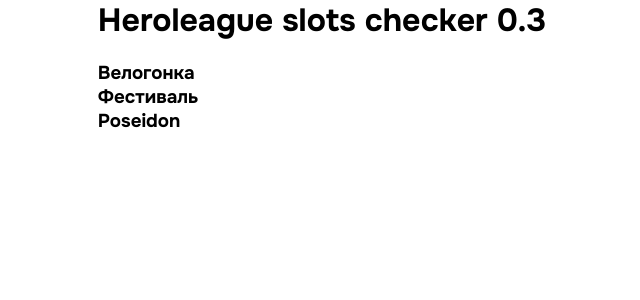
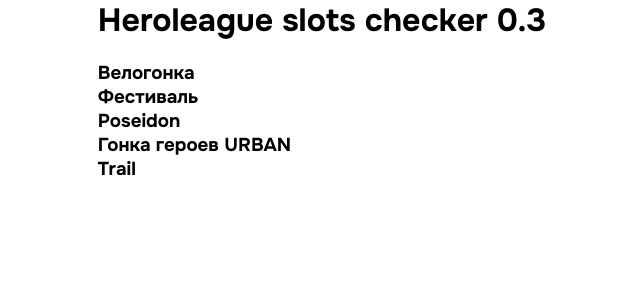
Before and after one commit to solovevevgeny/strada-checker, a React (Create React App) app: page / in a window 1280 px wide. Shown: the top 300 px of the page, without its empty margins (318-958 px from the left). Built offline with nearby package versions, Linux system fonts and the light colour scheme; no server answers.

Commit message:
add events

```diff
--- a/src/App.js
+++ b/src/App.js
@@ -11,6 +11,8 @@ function App() {
         <Checker url="https://heroleague.ru/api/event/event_format/lastrada2024_spb1" name="Велогонка"/>
         <Checker url="https://heroleague.ru/api/event/event_format/lastrada2024_spb2" name="Фестиваль"/>
         <Checker url="https://heroleague.ru/api/event/event_format/poseidon2024_spb" name="Poseidon"/>
+        <Checker url="https://heroleague.ru/api/event/event_format/urban2024_spb" name="Гонка героев URBAN"/>
+        <Checker url="https://heroleague.ru/api/event/event_format/trail2024_498817_2707" name="Trail"/>
       </div>
 
     </div>
```
